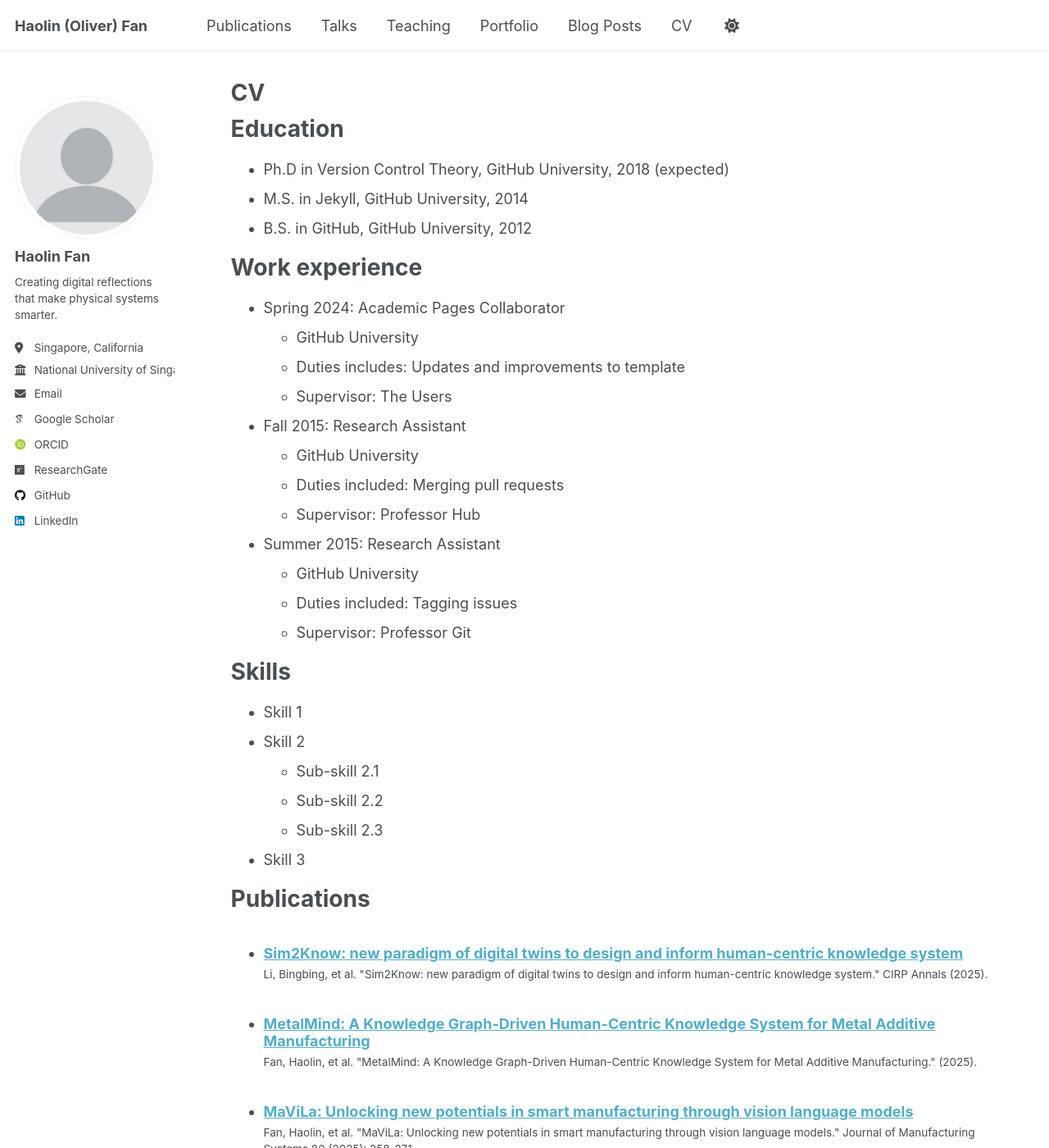
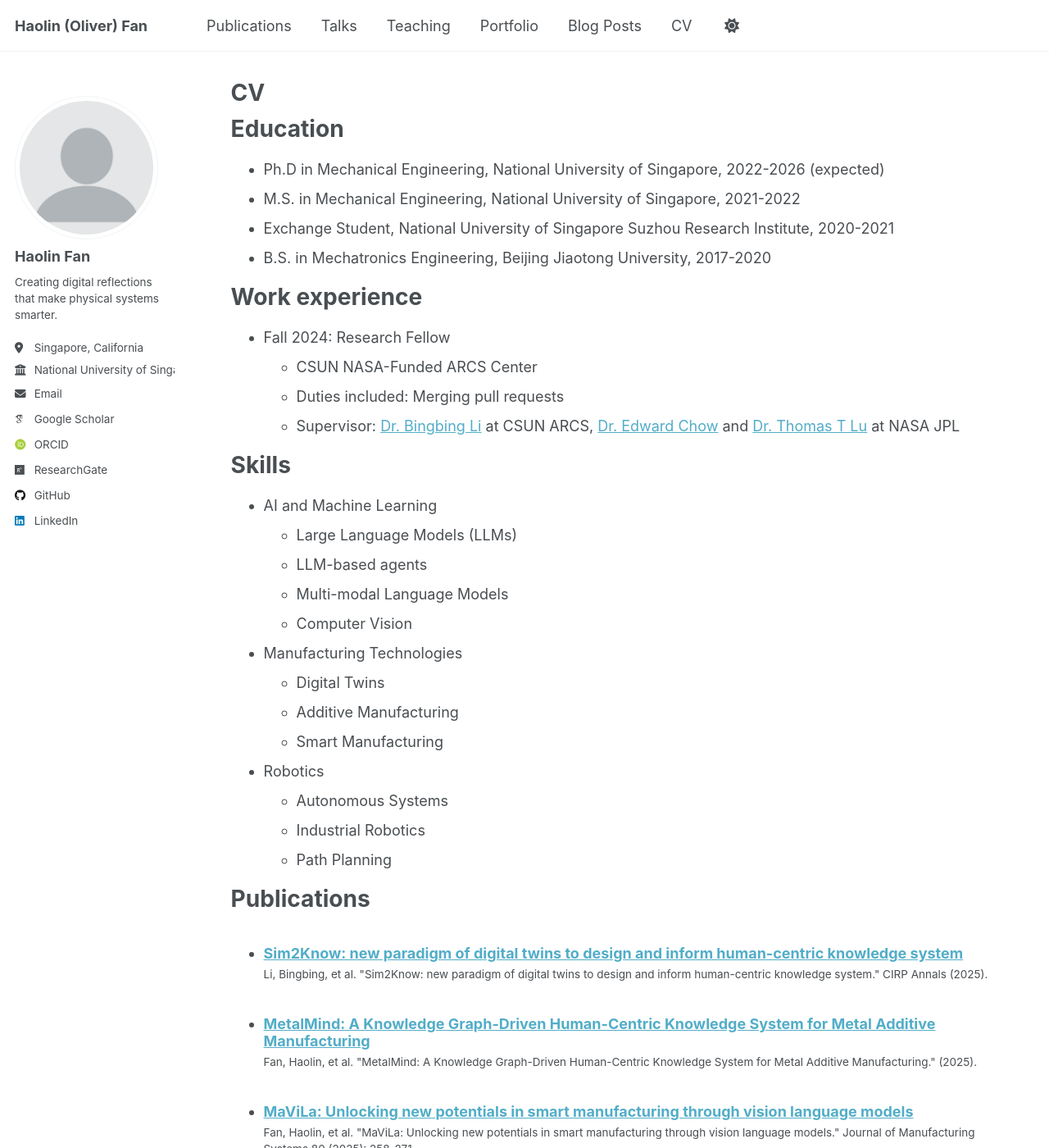
Before and after one commit to FHL1998/FHL1998.github.io, a Jekyll site: the page built from _pages/cv.md, in a window 1280 px wide and 1400 px high. Shown: the whole window at 82% size. Built offline with Jekyll 4.4.1, drawn with Linux system fonts in a browser that asks for light colours; some web fonts are replaced; some of the changed text lies outside the part shown.

Commit message:
Update cv.md

```diff
--- a/_pages/cv.md
+++ b/_pages/cv.md
@@ -11,35 +11,33 @@ redirect_from:
 
 Education
 ======
-* Ph.D in Version Control Theory, GitHub University, 2018 (expected)
-* M.S. in Jekyll, GitHub University, 2014
-* B.S. in GitHub, GitHub University, 2012
+* Ph.D in Mechanical Engineering, National University of Singapore, 2022-2026 (expected)
+* M.S. in Mechanical Engineering, National University of Singapore, 2021-2022
+* Exchange Student, National University of Singapore Suzhou Research Institute, 2020-2021
+* B.S. in Mechatronics Engineering, Beijing Jiaotong University, 2017-2020
 
 Work experience
 ======
-* Spring 2024: Academic Pages Collaborator
-  * GitHub University
-  * Duties includes: Updates and improvements to template
-  * Supervisor: The Users
-
-* Fall 2015: Research Assistant
-  * GitHub University
+* Fall 2024: Research Fellow
+  * CSUN NASA-Funded ARCS Center
   * Duties included: Merging pull requests
-  * Supervisor: Professor Hub
-
-* Summer 2015: Research Assistant
-  * GitHub University
-  * Duties included: Tagging issues
-  * Supervisor: Professor Git
+  * Supervisor: [Dr. Bingbing Li](https://www.ecs.csun.edu/~bingbing/) at CSUN ARCS, [Dr. Edward Chow](https://www.jpl.nasa.gov/go/nsta/ed-chow/) and [Dr. Thomas T Lu](https://www.jpl.nasa.gov/site/research/thomaslu/) at NASA JPL
 
 Skills
 ======
-* Skill 1
-* Skill 2
-  * Sub-skill 2.1
-  * Sub-skill 2.2
-  * Sub-skill 2.3
-* Skill 3
+* AI and Machine Learning
+  * Large Language Models (LLMs)
+  * LLM-based agents
+  * Multi-modal Language Models
+  * Computer Vision
+* Manufacturing Technologies
+  * Digital Twins
+  * Additive Manufacturing
+  * Smart Manufacturing
+* Robotics
+  * Autonomous Systems
+  * Industrial Robotics
+  * Path Planning
 
 Publications
 ======
@@ -61,4 +59,4 @@ Teaching
 
 Service and leadership
 ======
-* Currently signed in to 43 different slack teams
+* Active reviewer for journals such as Expert System with Applications, Engineering Applications of Artificial Intelligence, Scientific Reports, etc., and conferences such as ASME IDETC-CIE.
```
